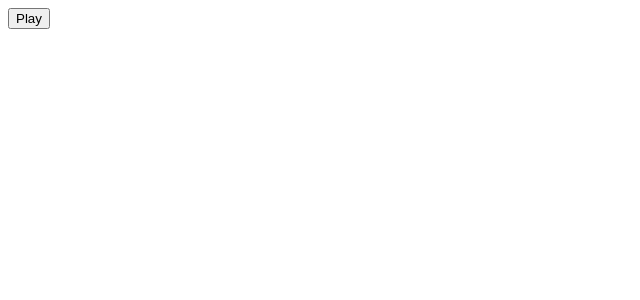
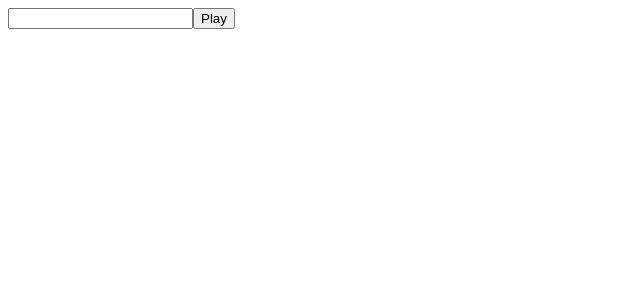
Before and after one commit to avinashmanohar/advancedaudioplayer, an Angular app: page / in a window 1280 px wide. Shown: the top 300 px of the page, without its empty margins (0-640 px from the left). Built offline with nearby package versions, Linux system fonts and the light colour scheme.

Commit message:
just few changes, added firebase hosting

```diff
--- a/src/app/app.component.html
+++ b/src/app/app.component.html
@@ -1,2 +1,3 @@
+<input type="text" [(ngModel)]="url">
 <button (click)="playLocal()">Play</button>
 <!-- <div>Using audio worklet: {{ audioworkletRunning | async }}</div> -->
--- a/src/app/app.component.ts
+++ b/src/app/app.component.ts
@@ -10,6 +10,7 @@ import { Subject } from 'rxjs';
 export class AppComponent implements OnInit {
   title = 'advancedaudioplayer';
   audioworkletRunning: Subject<boolean>;
+  url: string;
 
   constructor(private audio: AudioService) { }
 
@@ -18,6 +19,7 @@ export class AppComponent implements OnInit {
   }
 
   playLocal() {
-    this.audio.playSound('../assets/audio/audio.mp3');
+    // this.audio.playSound('../assets/audio/audio.mp3');
+    this.audio.playSound(this.url);
   }
 }
--- a/src/app/app.module.ts
+++ b/src/app/app.module.ts
@@ -1,5 +1,6 @@
 import { BrowserModule } from '@angular/platform-browser';
 import { NgModule } from '@angular/core';
+import { FormsModule } from '@angular/forms';
 
 import { AppComponent } from './app.component';
 
@@ -8,7 +9,8 @@ import { AppComponent } from './app.component';
     AppComponent
   ],
   imports: [
-    BrowserModule
+    BrowserModule,
+    FormsModule
   ],
   providers: [],
   bootstrap: [AppComponent]
```
Also changed, not shown: firebase.json (added), 2 other files (tests, documents, lock files or other folders).
